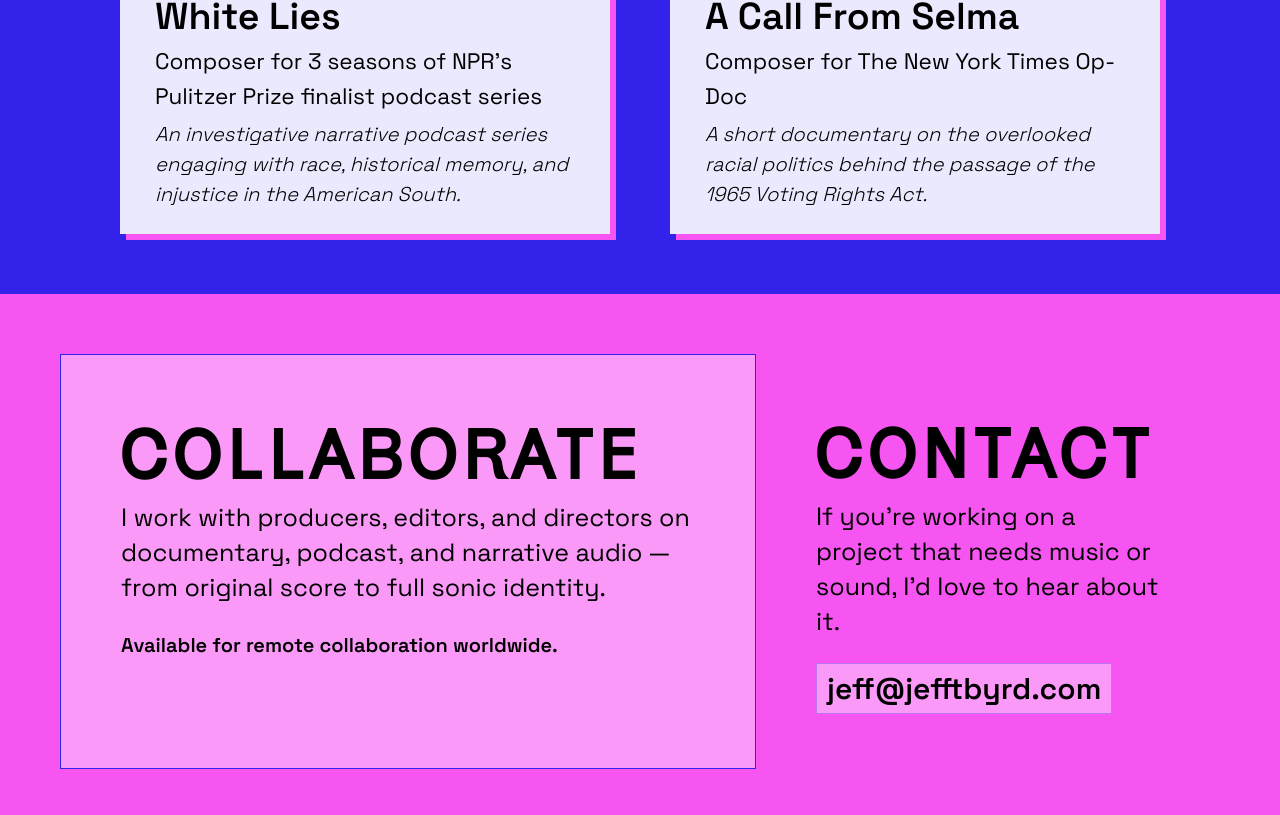
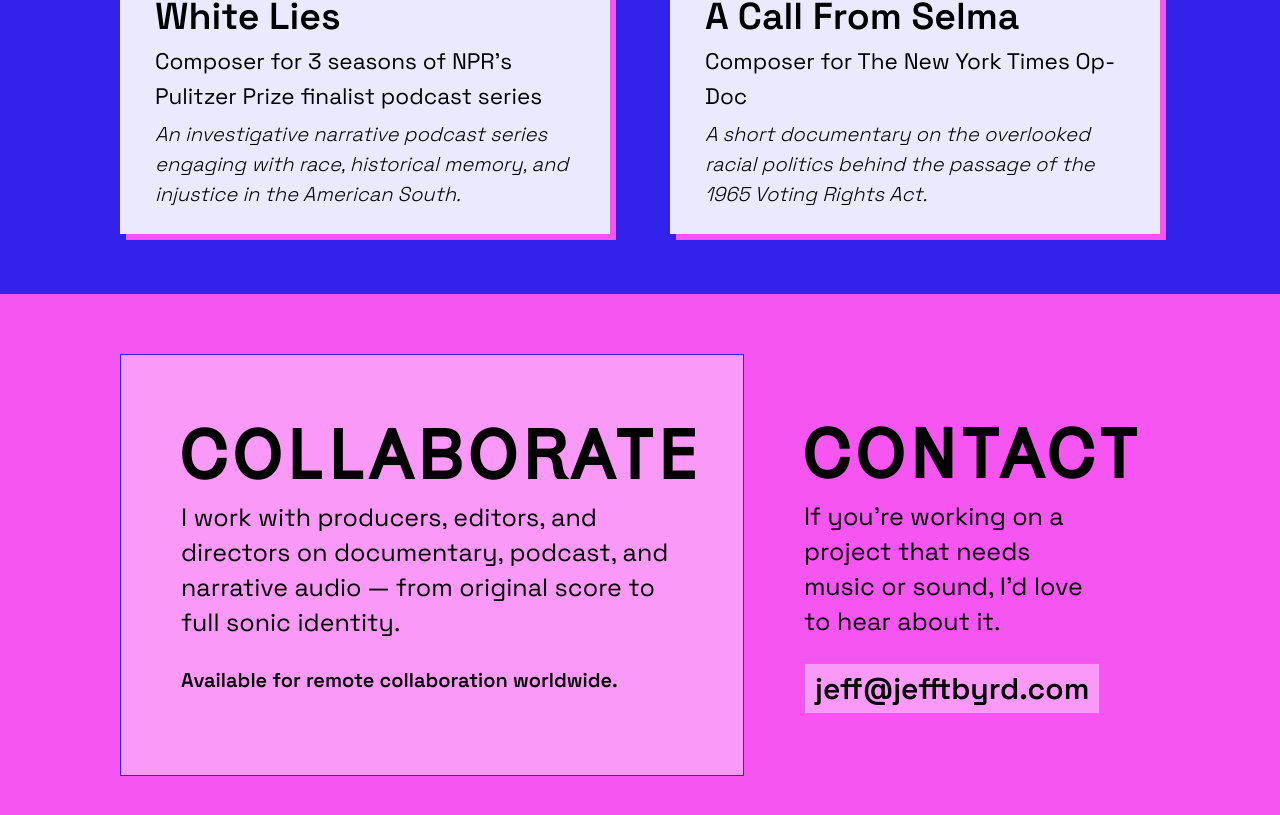
Before and after one commit to jefftbyrd/jefftbyrd.com, a Next.js app: page / in a window 1280 px wide. Shown: the part 1291-2106 px from the top of the page. Built offline with nearby package versions, Linux system fonts and the light colour scheme.

Commit message:
adjust homepage margins

```diff
--- a/src/app/page.tsx
+++ b/src/app/page.tsx
@@ -30,7 +30,7 @@ export default async function Index() {
           <Reel />
         </div>
         <Selected />
-        <div className="lg:grid grid-cols-5 px-4 lg:px-12">
+        <div className="lg:grid grid-cols-5 px-4 lg:px-24">
           <Collaborate />
           <Contact />
         </div>
```
